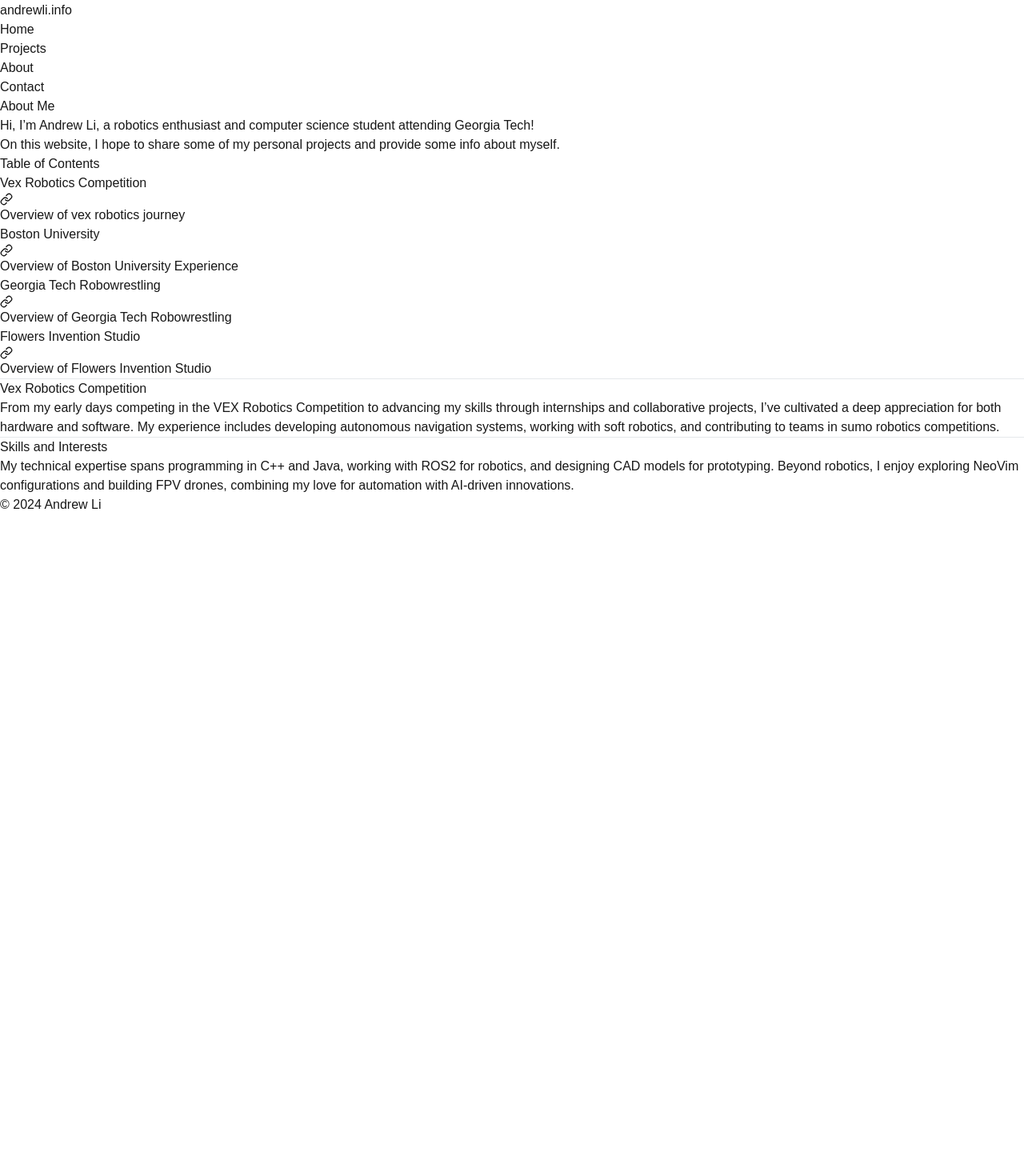
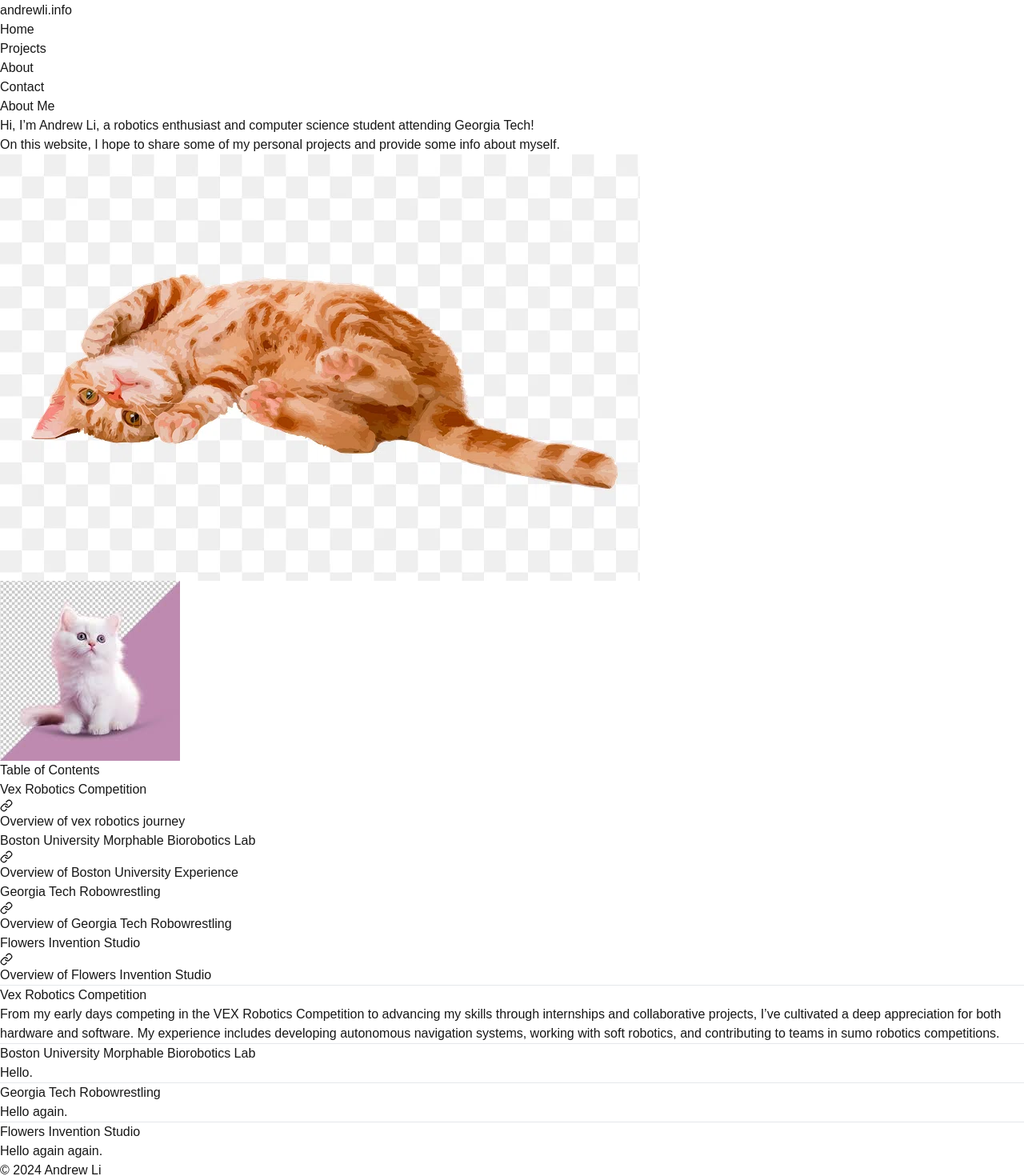
Before and after one commit to ANDREW-Li-33/portfolio_andrewli, a Next.js app: page /about in a window 1280 px wide. Shown: the part 23-1493 px from the top of the page at 80% size. Before the commit the page ends 800 px from the top, so only its background shows below. Built offline with nearby package versions, Linux system fonts and the light colour scheme.

Commit message:
added test images for about me page, moved table of contents to the right of About Me description to be more compact, fixed corresponding table of contents links and their contents

```diff
--- a/src/app/about/page.tsx
+++ b/src/app/about/page.tsx
@@ -1,10 +1,10 @@
-import { Link as LinkIcon} from 'lucide-react';
-
+import { Link as LinkIcon } from 'lucide-react';
 
 export default function AboutPage(): JSX.Element {
   return (
     <div className="container mx-auto p-6 space-y-6">
-
+      <div className="flex items-start space-x-8 mt-3">
+        <div className="flex-1 space-y-6">
           {/* About Me */}
           <section id="about-me">
             <h1 className="text-4xl font-bold mb-4">About Me</h1>
@@ -14,12 +14,22 @@ export default function AboutPage(): JSX.Element {
             </p>
           </section>
 
+          {/* Photos Section */}
+          <section id="photos">
+            <div className="flex space-x-4">
+              <img src="/images/test image 2.webp" alt="Description of image 1" className="w-1/2 object-cover" />
+              <img src="/images/test image 3.jpeg" alt="Description of image 2" className="w-1/2 object-cover" />
+            </div>
+          </section>
 
-      <nav className="mb-6">
+        </div>
+
+        {/* Table of Contents */}
+        <nav className="w-1/3">
           <h2 className="text-2xl font-bold mb-2">Table of Contents</h2>
           <ul className="list-inside list-disc space-y-1">
             <li>
-            <a href="#about-me" className="text-white-600 hover:underline inline-flex items-center text-lg">
+              <a href="#vex-robotics" className="text-white-600 hover:underline inline-flex items-center text-lg">
                 Vex Robotics Competition
                 <LinkIcon className="ml-2" size={16} />
               </a>
@@ -27,20 +37,20 @@ export default function AboutPage(): JSX.Element {
             </li>
             <li>
               <a href="#boston-university" className="text-white-600 hover:underline inline-flex items-center text-lg">
-              Boston University
+                Boston University Morphable Biorobotics Lab
                 <LinkIcon className="ml-2" size={16} />
               </a>
               <p className="text-sm text-gray-400 mt-1 ml-6">Overview of Boston University Experience</p>
             </li>
             <li>
-            <a href="#key-experiences" className="text-white-600 hover:underline inline-flex items-center text-lg">
+              <a href="#robowrestling" className="text-white-600 hover:underline inline-flex items-center text-lg">
                 Georgia Tech Robowrestling
                 <LinkIcon className="ml-2" size={16} />
               </a>
               <p className="text-sm text-gray-400 mt-1 ml-6">Overview of Georgia Tech Robowrestling</p>
             </li>
             <li>
-            <a href="#skills-and-interests" className="text-white-600 hover:underline inline-flex items-center text-lg">
+              <a href="#invention-studio" className="text-white-600 hover:underline inline-flex items-center text-lg">
                 Flowers Invention Studio
                 <LinkIcon className="ml-2" size={16} />
               </a>
@@ -48,12 +58,12 @@ export default function AboutPage(): JSX.Element {
             </li>
           </ul>
         </nav>
-
+      </div>
 
       <hr className="h-1 bg-[#444] border-0" />
 
-      {/* My Journey */}
-      <section id="my-journey">
+      {/* Vex Robotics */}
+      <section id="vex-robotics">
         <h2 className="text-2xl font-bold mb-2">Vex Robotics Competition</h2>
         <p className="text-lg">
           From my early days competing in the VEX Robotics Competition to advancing my skills through internships and collaborative projects, I’ve cultivated a deep appreciation for both hardware and software. My experience includes developing autonomous navigation systems, working with soft robotics, and contributing to teams in sumo robotics competitions.
@@ -62,11 +72,28 @@ export default function AboutPage(): JSX.Element {
 
       <hr className="h-1 bg-[#444] border-0" />
 
-      {/* Skills and Interests */}
-      <section id="skills-and-interests">
-        <h2 className="text-2xl font-bold mb-2">Skills and Interests</h2>
+      <section id="boston-university">
+        <h2 className="text-2xl font-bold mb-2">Boston University Morphable Biorobotics Lab</h2>
+        <p className='text-lg'>
+          Hello.
+        </p>
+      </section>
+
+      <hr className="h-1 bg-[#444] border-0"/>
+
+      <section id="robowrestling">
+        <h2 className="text-2xl font-bold mb-2">Georgia Tech Robowrestling</h2>
         <p className="text-lg">
-          My technical expertise spans programming in C++ and Java, working with ROS2 for robotics, and designing CAD models for prototyping. Beyond robotics, I enjoy exploring NeoVim configurations and building FPV drones, combining my love for automation with AI-driven innovations.
+          Hello again.
+        </p>
+      </section>
+
+      <hr className="h-1 bg-[#444] border-0"/>
+
+      <section id="invention-studio">
+        <h2 className="text-2xl font-bold mb-2">Flowers Invention Studio</h2>
+        <p className="text-lg">
+          Hello again again.
         </p>
       </section>
 
```
Also changed, not shown: public/images/test image 2.webp (added), public/images/test image 3.jpeg (added). Lines whose indentation alone changed are shown as unchanged.
